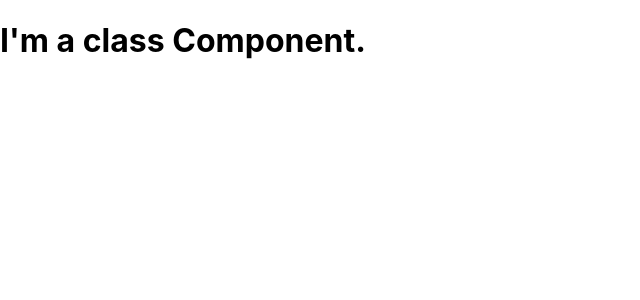
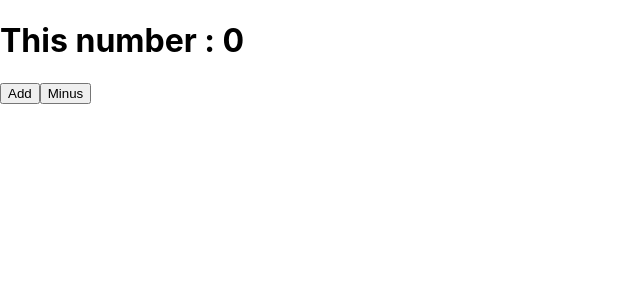
Before and after one commit to khr777/movie_app_2021, a React (Create React App) app: page / in a window 1280 px wide. Shown: the top 300 px of the page, without its empty margins (0-640 px from the left). Built offline with nearby package versions, Linux system fonts and the light colour scheme.

Commit message:
state 정의하고 button onClick 이벤트 생성

```diff
--- a/src/App.js
+++ b/src/App.js
@@ -1,8 +1,25 @@
 import React from 'react';
 
 class App extends React.Component {
+
+  state = {
+    count: 0
+  }
+
+  add = () => {
+    console.log('add');
+  };
+
+  minus = () => {
+    console.log('minus');
+  }
+
   render() {
-    return <h1>I'm a class Component.</h1>
+    return <div>
+      <h1>This number : {this.state.count}</h1>
+      <button onClick={this.add}>Add</button>
+      <button onClick={this.minus}>Minus</button>
+    </div>
   }
 }
 
```
